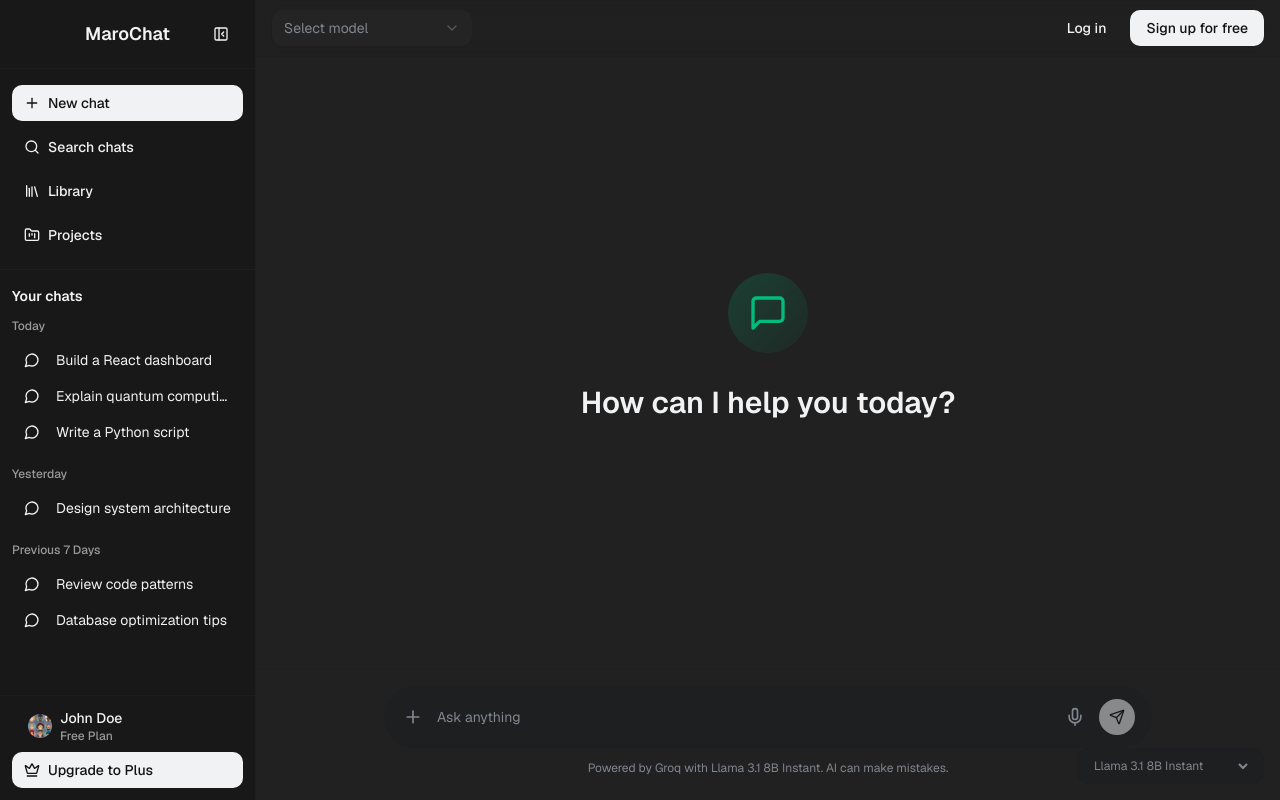
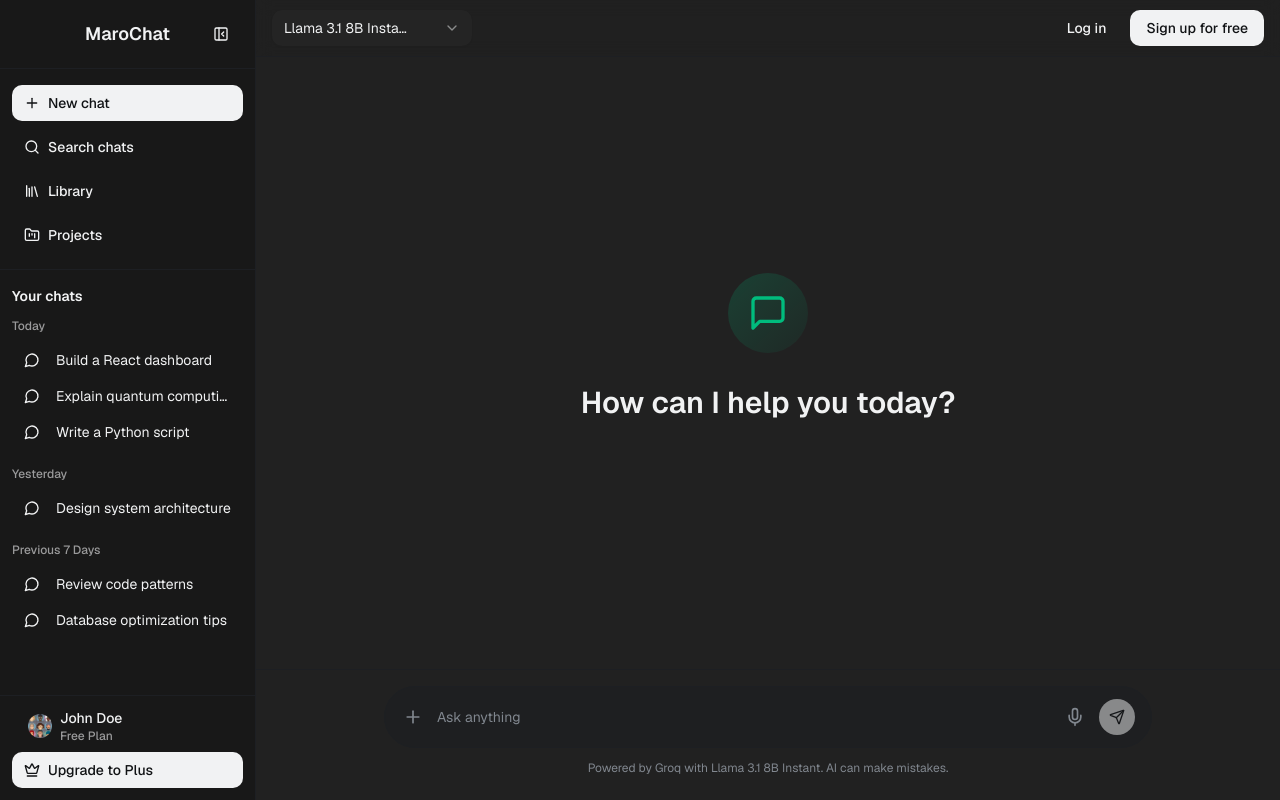
Before and after one commit to MustaphaLargou25/v0-chat-gpt-ui-redesign, a Next.js app: page / in a window 1280 px wide. Built offline with nearby package versions, Linux system fonts and the light colour scheme.

Commit message:
fix: remove duplicate model selector from UI
Clean up UI by eliminating redundant dropdown and unify state handling.

Co-authored-by: null <183070022+MustaphaLargou25@users.noreply.github.com>

```diff
--- a/app/page.tsx
+++ b/app/page.tsx
@@ -134,7 +134,12 @@ export default function Home() {
  <ChatSidebar isOpen={isSidebarOpen} onToggle={() => setIsSidebarOpen(!isSidebarOpen)} onNewChat={handleNewChat} />
 
  <main className="flex flex-1 flex-col min-w-0">
- <ChatHeader onToggleSidebar={() => setIsSidebarOpen(true)} isSidebarOpen={isSidebarOpen} />
+ <ChatHeader
+ onToggleSidebar={() => setIsSidebarOpen(true)}
+ isSidebarOpen={isSidebarOpen}
+ selectedModel={selectedModel}
+ onModelChange={setSelectedModel}
+ />
 
  <div className="flex flex-1 flex-col overflow-hidden">
  {messages.length === 0 ? (
@@ -153,19 +158,7 @@ export default function Home() {
  </div>
  </main>
 
- <div className="fixed bottom-4 right-4 bg-muted/50 text-muted-foreground text-xs px-3 py-2 rounded-lg border border-border hidden md:block">
- <select
- value={selectedModel}
- onChange={(e) => setSelectedModel(e.target.value)}
- className="bg-transparent text-muted-foreground text-xs border-none outline-none cursor-pointer"
- >
- {SUPPORTED_MODELS.map((model) => (
- <option key={model.id} value={model.id} className="bg-background text-foreground">
- {model.name}
- </option>
- ))}
- </select>
- </div>
+
  </div>
  )
 }
```
